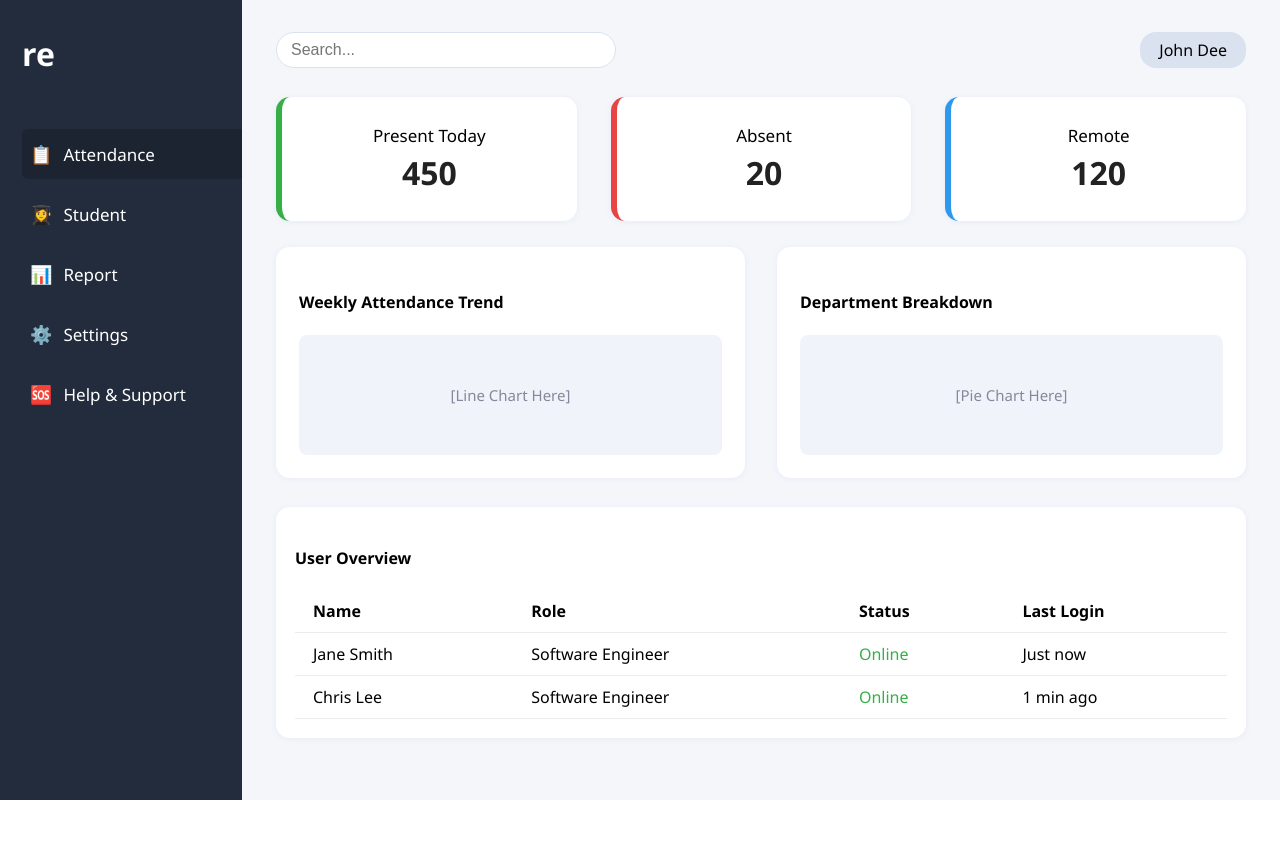
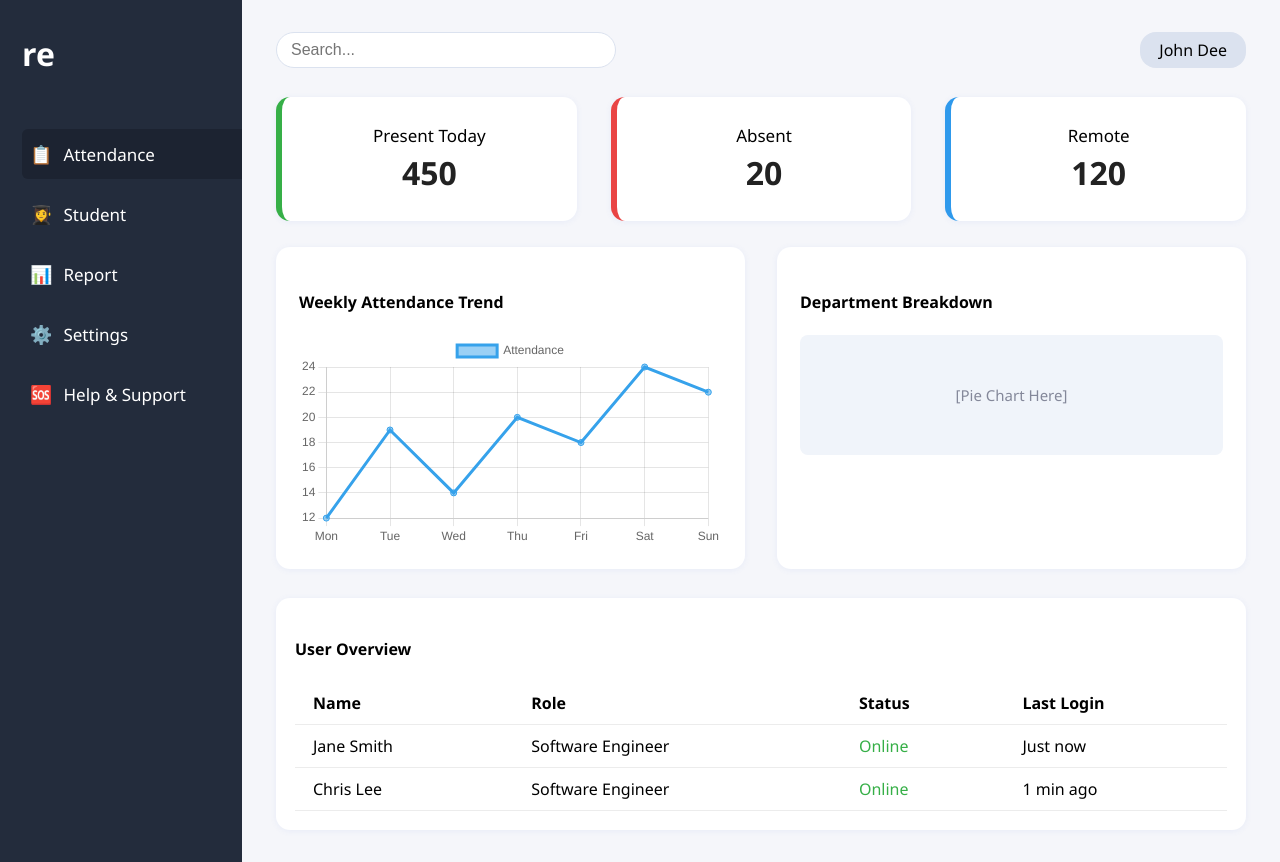
Before and after one commit to Arohi05/attendance-app, a React (Create React App) app: page / in a window 1280 px wide. Before the commit the page ends 800 px from the top, so only its background shows below. Built offline with nearby package versions, Linux system fonts and the light colour scheme.

Commit message:
Add line chart and update dashboard

```diff
--- a/src/Dashboard.jsx
+++ b/src/Dashboard.jsx
@@ -1,4 +1,26 @@
 import React, { useState } from 'react';
+
+import {
+  Chart as ChartJS,
+  CategoryScale,
+  LinearScale,
+  PointElement,
+  LineElement,
+  Title,
+  Tooltip,
+  Legend,
+} from 'chart.js';
+import { Line } from 'react-chartjs-2';
+
+ChartJS.register(
+  CategoryScale,
+  LinearScale,
+  PointElement,
+  LineElement,
+  Title,
+  Tooltip,
+  Legend
+);
 
 const menuItems = [
   { label: "Attendance", icon: "📋" },
@@ -7,6 +29,19 @@ const menuItems = [
   { label: "Settings", icon: "⚙️" },
   { label: "Help & Support", icon: "🆘" }
 ];
+
+// Sample chart data for Weekly Attendance Trend
+const lineData = {
+  labels: ['Mon', 'Tue', 'Wed', 'Thu', 'Fri', 'Sat', 'Sun'],
+  datasets: [
+    {
+      label: 'Attendance',
+      data: [12, 19, 14, 20, 18, 24, 22],
+      borderColor: 'rgb(54, 162, 235)',
+      backgroundColor: 'rgba(54, 162, 235, 0.5)',
+    },
+  ],
+};
 
 const Dashboard = () => {
   const [active, setActive] = useState("Attendance");
@@ -41,8 +76,7 @@ const Dashboard = () => {
         <section className="charts-row">
           <div className="chart-box">
             <h4>Weekly Attendance Trend</h4>
-            {/* Static line chart placeholder */}
-            <div className="chart-placeholder">[Line Chart Here]</div>
+            <Line data={lineData} />
           </div>
           <div className="chart-box">
             <h4>Department Breakdown</h4>
```
